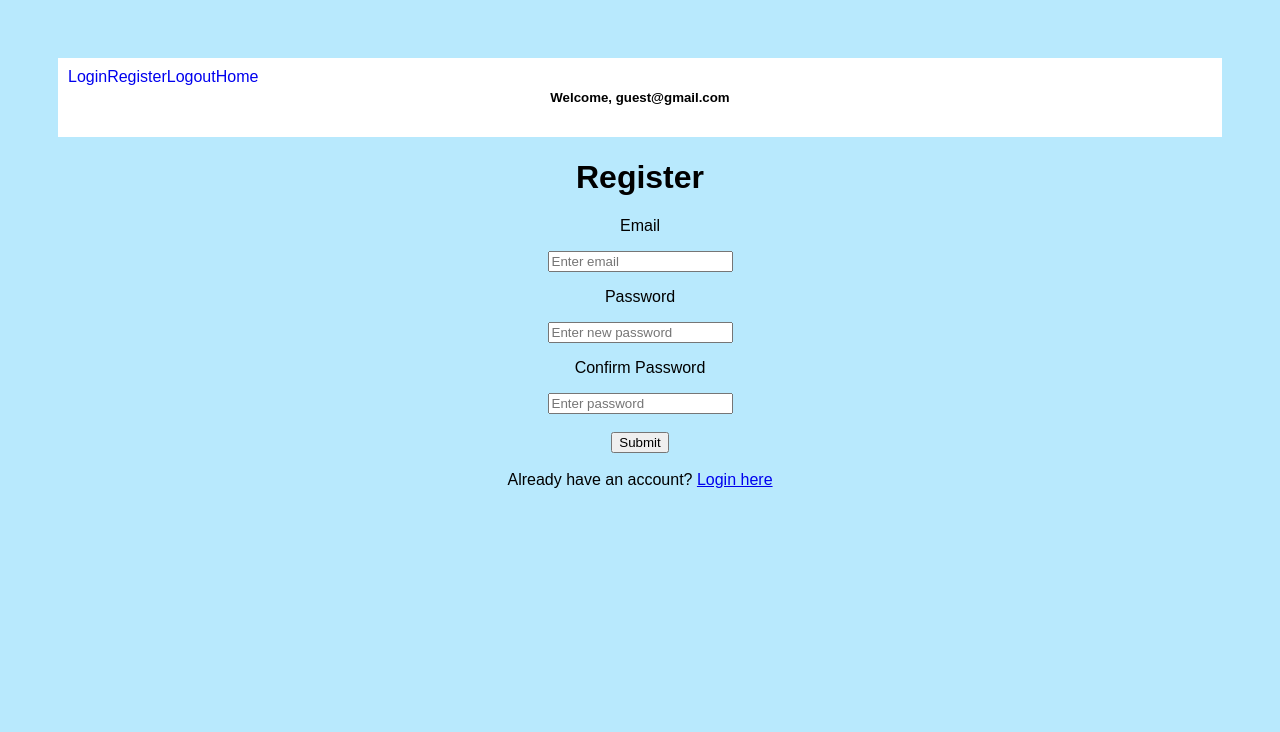
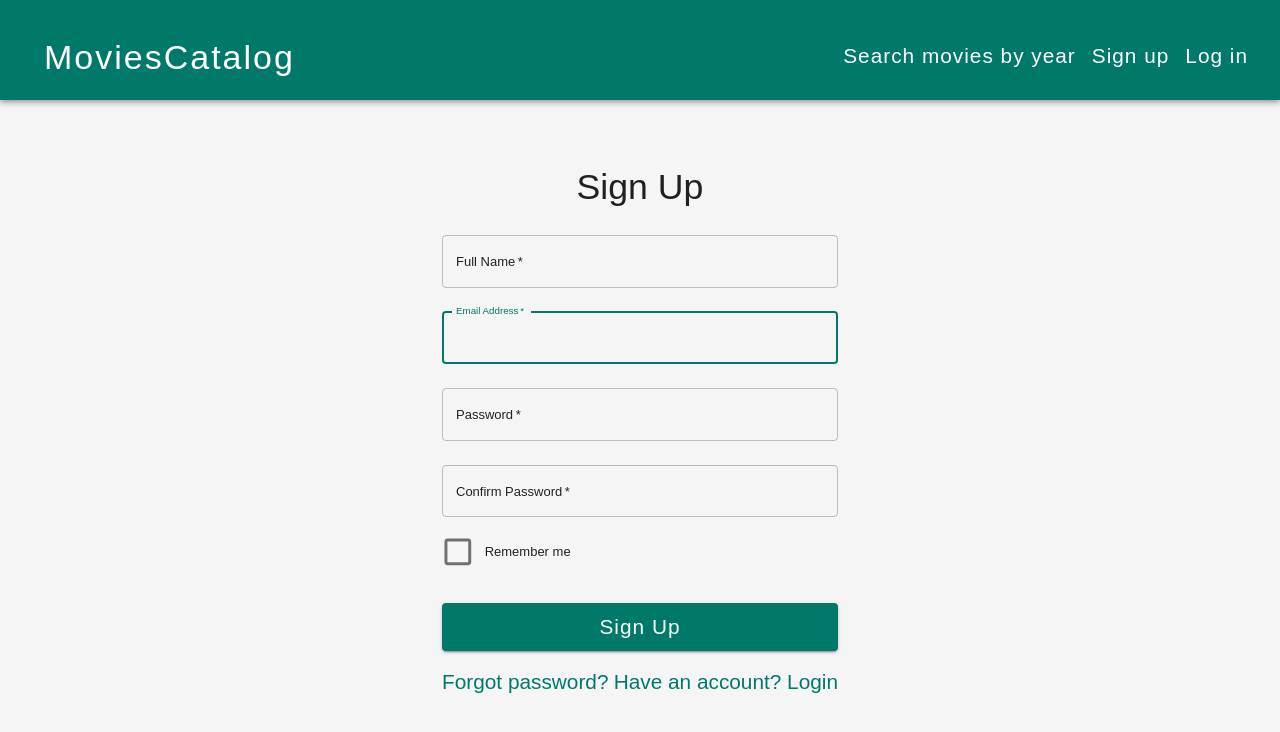
Before and after one commit to claraadora/frontend, a React (Create React App) app: page /register in a window 1280 px wide. Shown: the top 732 px of the page. Built offline with nearby package versions, Linux system fonts and the light colour scheme.

Commit message:
Fix stylings using material-ui

```diff
--- a/package.json
+++ b/package.json
@@ -3,9 +3,11 @@
   "version": "0.1.0",
   "private": true,
   "dependencies": {
+    "@material-ui/core": "^4.9.14",
     "@testing-library/jest-dom": "^4.2.4",
     "@testing-library/react": "^9.3.2",
     "@testing-library/user-event": "^7.1.2",
+    "axios": "^0.19.2",
     "react": "^16.13.1",
     "react-dom": "^16.13.1",
     "react-redux": "^7.2.0",
--- a/public/index.html
+++ b/public/index.html
@@ -26,7 +26,7 @@
     -->
     <title>React App</title>
   </head>
-  <body>
+  <body style="margin: 0;">
     <noscript>You need to enable JavaScript to run this app.</noscript>
     <div id="root"></div>
     <!--
--- a/src/App.css
+++ /dev/null
@@ -1,8 +0,0 @@
-body {
-  background-color: rgba(165, 228, 253, 0.781);
-  color: rgb(0, 0, 0);
-  padding: 40px;
-  font-family: Arial;
-  text-align: center;
-  max-width: width 100%;
-}
--- a/src/App.js
+++ b/src/App.js
@@ -1,12 +1,11 @@
 import React from "react";
-import LandingPage from "./pages/LandingPage";
+import SearchPage from "./pages/SearchPage";
 import LoginPage from "./pages/LoginPage";
 import LogoutPage from "./pages/LogoutPage";
 import RegisterPage from "./pages/RegisterPage";
+import LandingPage from "./pages/LandingPage";
 import Nav from "./components/Nav";
 import { BrowserRouter as Router, Route, Switch } from "react-router-dom";
-import "./App.css";
-
 function App() {
   return (
     <Router>
@@ -16,6 +15,7 @@ function App() {
           <Route exact path="/login" component={LoginPage} />
           <Route exact path="/register" component={RegisterPage} />
           <Route exact path="/logout" component={LogoutPage} />
+          <Route exact path="/search" component={SearchPage} />
           <Route exact path="/" component={LandingPage} />
         </Switch>
       </div>
--- a/src/components/Nav.js
+++ b/src/components/Nav.js
@@ -1,28 +1,102 @@
 import React from "react";
-import "./Nav.css";
-import { Link } from "react-router-dom";
-import { User } from "./User";
+import { fade, makeStyles } from "@material-ui/core/styles";
+import AppBar from "@material-ui/core/AppBar";
+import Toolbar from "@material-ui/core/Toolbar";
+import IconButton from "@material-ui/core/IconButton";
+import Typography from "@material-ui/core/Typography";
+import MenuItem from "@material-ui/core/MenuItem";
+import Menu from "@material-ui/core/Menu";
+import Button from "@material-ui/core/Button";
 
-export const Nav = () => {
+const useStyles = makeStyles((theme) => ({
+  grow: {
+    flexGrow: 1,
+  },
+  search: {
+    position: "relative",
+    borderRadius: theme.shape.borderRadius,
+    backgroundColor: fade(theme.palette.common.white, 0.15),
+    "&:hover": {
+      backgroundColor: fade(theme.palette.common.white, 0.25),
+    },
+    marginRight: theme.spacing(2),
+    marginLeft: 0,
+    width: "100%",
+    [theme.breakpoints.up("sm")]: {
+      marginLeft: theme.spacing(3),
+      width: "auto",
+    },
+  },
+  toolbar: {
+    minHeight: 80,
+    alignItems: "flex-start",
+    paddingTop: theme.spacing(4),
+    paddingBottom: theme.spacing(2),
+  },
+}));
+
+export default function Nav() {
+  const classes = useStyles();
+  const [anchorEl, setAnchorEl] = React.useState(null);
+
+  const isMenuOpen = Boolean(anchorEl);
+
+  const handleProfileMenuOpen = (event) => {
+    setAnchorEl(event.currentTarget);
+  };
+
+  const handleMenuClose = () => {
+    setAnchorEl(null);
+  };
+
+  const menuId = "primary-search-account-menu";
+
+  //Profile dropdown
+  const renderMenu = (
+    <Menu
+      anchorEl={anchorEl}
+      anchorOrigin={{ vertical: "top", horizontal: "right" }}
+      id={menuId}
+      keepMounted
+      transformOrigin={{ vertical: "top", horizontal: "right" }}
+      open={isMenuOpen}
+      onClose={handleMenuClose}
+    >
+      <MenuItem onClick={handleMenuClose}>
+        <Button color="inherit" href="/profile">
+          Manage My Account
+        </Button>
+      </MenuItem>
+      <MenuItem onClick={handleMenuClose}>Settings</MenuItem>
+    </Menu>
+  );
+
   return (
-    <nav>
-      <ul>
-        <Link to="/login">
-          <li>Login</li>
-        </Link>
-        <Link to="/register">
-          <li>Register</li>
-        </Link>
-        <Link to="/logout">
-          <li>Logout</li>
-        </Link>
-        <Link to="/">
-          <li>Home</li>
-        </Link>
-        <User />
-      </ul>
-    </nav>
+    <div className={classes.grow}>
+      <AppBar position="static">
+        <Toolbar className={classes.toolbar}>
+          <IconButton
+            edge="start"
+            className={classes.menuButton}
+            color="inherit"
+            aria-label="open drawer"
+          ></IconButton>
+          <Button color="inherit" href="/">
+            <Typography variant="h1">MoviesCatalog</Typography>
+          </Button>
+          <div className={classes.grow} />
+          <Button color="inherit" href="/search">
+            Search movies by year
+          </Button>
+          <Button color="inherit" href="/register">
+            Sign up
+          </Button>
+          <Button color="inherit" href="/login">
+            Log in
+          </Button>
+        </Toolbar>
+      </AppBar>
+      {renderMenu}
+    </div>
   );
-};
-
-export default Nav;
+}
--- a/src/index.js
+++ b/src/index.js
@@ -3,13 +3,20 @@ import { render } from "react-dom";
 import { Provider } from "react-redux";
 import { createStore } from "redux";
 import { rootReducer } from "./reducers/reducers";
+import { ThemeProvider } from "@material-ui/core/styles";
+import CssBaseline from "@material-ui/core/CssBaseline";
+import { theme } from "./theme";
 import App from "./App";
 
 const store = createStore(rootReducer);
 
 render(
   <Provider store={store}>
-    <App />
+    <ThemeProvider theme={theme}>
+      <CssBaseline>
+        <App />
+      </CssBaseline>
+    </ThemeProvider>
   </Provider>,
   document.getElementById("root")
 );
--- a/src/pages/LandingPage.js
+++ b/src/pages/LandingPage.js
@@ -1,14 +1,65 @@
 import React from "react";
-import MovieTable from "../components/MovieTable.js";
-import MovieSelection from "../components/MovieSelection";
+import Button from "@material-ui/core/Button";
+import Typography from "@material-ui/core/Typography";
+import { makeStyles } from "@material-ui/core/styles";
+import Grid from "@material-ui/core/Grid";
+
+const useStyles = makeStyles((theme) => ({
+  heroContent: {
+    padding: theme.spacing(8, 0, 6),
+  },
+  startButton: {
+    background: `linear-gradient(45deg, ${theme.palette.primary.main} 30%, ${theme.palette.secondary.main} 90%)`,
+    border: 0,
+    borderRadius: 3,
+    boxShadow: "0 3px 5px 2px rgba(10, 107, 11, .3)",
+    color: "white",
+    height: 70,
+    width: 300,
+    padding: "0 30px",
+    justifyContent: "center",
+  },
+}));
 
 function LandingPage() {
+  const classes = useStyles();
+
   return (
-    <div>
-      <h1>Movies by Release Year</h1>
-      <MovieSelection />
-      <MovieTable />
-    </div>
+    <Grid
+      container
+      direction="column"
+      justify="center"
+      alignItems="center"
+      spacing={10}
+    >
+      <Grid item md={12} />
+      <Grid item md={12} />
+      <Grid item md={12}>
+        <Typography
+          component="h1"
+          variant="h2"
+          align="center"
+          color="textPrimary"
+          gutterBottom
+        >
+          Search movies by year
+        </Typography>
+        <Grid item md={12}>
+          <Typography
+            variant="h5"
+            align="center"
+            color="textSecondary"
+            component="p"
+          >
+            Help you find movies by year!
+          </Typography>
+        </Grid>
+      </Grid>
+      <Grid item md={12} />
+      <Button className={classes.startButton} href="/search">
+        Search now!
+      </Button>
+    </Grid>
   );
 }
 
--- a/src/pages/LoginPage.js
+++ b/src/pages/LoginPage.js
@@ -1,69 +1,105 @@
 import React, { useState } from "react";
-import { useDispatch } from "react-redux";
-import { Link, Redirect } from "react-router-dom";
-import { login } from "../actions/userActions";
+import Avatar from "@material-ui/core/Avatar";
+import Button from "@material-ui/core/Button";
+import CssBaseline from "@material-ui/core/CssBaseline";
+import TextField from "@material-ui/core/TextField";
+import FormControlLabel from "@material-ui/core/FormControlLabel";
+import Checkbox from "@material-ui/core/Checkbox";
+import Link from "@material-ui/core/Link";
+import Grid from "@material-ui/core/Grid";
+import Box from "@material-ui/core/Box";
+import Typography from "@material-ui/core/Typography";
+import { makeStyles } from "@material-ui/core/styles";
+import Container from "@material-ui/core/Container";
 
-export const LoginPage = () => {
-  //States
-  const [user, setUser] = useState({
+const useStyles = makeStyles((theme) => ({
+  paper: {
+    marginTop: theme.spacing(8),
+    display: "flex",
+    flexDirection: "column",
+    alignItems: "center",
+  },
+  avatar: {
+    margin: theme.spacing(1),
+    backgroundColor: theme.palette.secondary.main,
+  },
+  form: {
+    width: "100%", // Fix IE 11 issue.
+    marginTop: theme.spacing(1),
+  },
+  submit: {
+    margin: theme.spacing(3, 0, 2),
+  },
+}));
+
+export default function LogInPage() {
+  const classes = useStyles();
+  const [formData, setFormData] = useState({
     email: "",
     password: "",
   });
-  const [redirectLink, setRedirectLink] = useState("");
+  const { email, password } = formData;
+  const onChange = (e) =>
+    setFormData({ ...formData, [e.target.name]: e.target.value });
 
-  //To update store
-  const dispatch = useDispatch();
-  const updateStore = (user) => dispatch(login(user));
-
-  //Update store and redirection link upon submission
-  const handleSubmit = (e) => {
+  const onSubmit = async (e) => {
     e.preventDefault();
-    updateStore(user);
-    setRedirectLink("/");
-    alert(`logged in successfully!`);
+    console.log("SUCCESS");
   };
 
-  const onChange = (e) => {
-    setUser({ ...user, [e.target.name]: e.target.value });
-  };
-
-  //Redirect to home page
-  if (redirectLink !== "") {
-    return <Redirect to={redirectLink} />;
-  }
-
   return (
-    <div>
-      <h1>Log in</h1>
-      <form onSubmit={handleSubmit}>
-        <label htmlFor="email">
-          <p>Email</p>
-        </label>
-        <input
-          type="email"
+    <Container component="main" maxWidth="xs">
+      <div className={classes.paper}>
+        <Typography component="h1" variant="h5">
+          Log In
+        </Typography>
+        <form className={classes.form} onSubmit={onSubmit}>
+          <TextField
+            variant="outlined"
+            margin="normal"
+            required
+            fullWidth
+            id="email"
+            label="Email Address"
             name="email"
             onChange={onChange}
-          value={user.email}
-          placeholder="Enter email"
+            autoComplete="email"
+            autoFocus
           />
-        <label htmlFor="password">
-          <p>Password</p>
-        </label>
-        <input
+          <TextField
+            variant="outlined"
+            margin="normal"
+            required
+            fullWidth
+            name="password"
+            label="Password"
             type="password"
-          name="password"
+            id="password"
             onChange={onChange}
-          value={user.password}
-          placeholder="Enter password"
+            autoComplete="current-password"
           />
-        <br />
-        <br />
-        <input type="submit" value="Submit"></input>
+          <FormControlLabel
+            control={<Checkbox value="remember" color="primary" />}
+            label="Remember me"
+          />
+          <Button
+            type="submit"
+            fullWidth
+            variant="contained"
+            color="primary"
+            className={classes.submit}
+          >
+            Log In
+          </Button>
+          <Grid container>
+            <Grid item>
+              <Link href="#" variant="body2">
+                {"Don't have an account? Sign Up"}
+              </Link>
+            </Grid>
+          </Grid>
         </form>
-      <br></br>
-      Don't have an account? <Link to="/register">Register here</Link>
       </div>
+    </Container>
   );
-};
-
-export default LoginPage;
+}
--- a/src/pages/RegisterPage.js
+++ b/src/pages/RegisterPage.js
@@ -1,111 +1,158 @@
 import React, { useState } from "react";
-import { useDispatch, useSelector } from "react-redux";
-import { Link } from "react-router-dom";
-import { register } from "../actions/userActions";
-import { Redirect } from "react-router-dom";
-import { redirectTo } from "../actions/pageActions";
+import axios from "axios";
+import Avatar from "@material-ui/core/Avatar";
+import Button from "@material-ui/core/Button";
+import CssBaseline from "@material-ui/core/CssBaseline";
+import TextField from "@material-ui/core/TextField";
+import FormControlLabel from "@material-ui/core/FormControlLabel";
+import Checkbox from "@material-ui/core/Checkbox";
+import Link from "@material-ui/core/Link";
+import Grid from "@material-ui/core/Grid";
+import Box from "@material-ui/core/Box";
+import Typography from "@material-ui/core/Typography";
+import { makeStyles } from "@material-ui/core/styles";
+import Container from "@material-ui/core/Container";
 
-export const RegisterPage = () => {
-  //States
-  const [user, setUser] = useState({
+const useStyles = makeStyles((theme) => ({
+  paper: {
+    marginTop: theme.spacing(8),
+    display: "flex",
+    flexDirection: "column",
+    alignItems: "center",
+  },
+  avatar: {
+    margin: theme.spacing(1),
+    backgroundColor: theme.palette.secondary.main,
+  },
+  form: {
+    width: "100%", // Fix IE 11 issue.
+    marginTop: theme.spacing(1),
+  },
+  submit: {
+    margin: theme.spacing(3, 0, 2),
+  },
+}));
+
+export default function RegisterPage() {
+  const classes = useStyles();
+  const [formData, setFormData] = useState({
+    name: "",
     email: "",
-    password: "",
-    confirmedPassword: "",
+    password1: "",
+    password2: "",
   });
-  const [redirectLink, setRedirectLink] = useState("");
+  const { name, email, password1, password2 } = formData;
+  const onChange = (e) =>
+    setFormData({ ...formData, [e.target.name]: e.target.value });
 
-  //Validate the form if the password matches the confirmed password
-  const validate = (values) => {
-    if (values.password === values.confirmedPassword) {
-      return true;
-    }
-    return false;
-  };
-
-  //Update store upon registration and redirection
-  const dispatch = useDispatch();
-  const updateUser = (user) => dispatch(register(user));
-  const updateRedirect = (link) => dispatch(redirectTo(link));
-
-  //Clear error fields (when submitting unmatched passwords)
-  const clearErrors = () => {
-    setUser({
-      email: user.email,
-      password: "",
-      confirmedPassword: "",
-    });
-  };
-
-  /*Iff valid, redirect to login
-    if invalid, clear fields
-  */
-  const handleSubmit = (e) => {
+  const onSubmit = async (e) => {
     e.preventDefault();
-    console.log(redirectTo);
-
-    if (validate(user)) {
-      updateUser(user);
-      updateRedirect("/login");
-      alert(`registered successfully!`);
-      setRedirectLink("/login");
+    if (password1 !== password2) {
+      console.log("Passwords do not match");
     } else {
-      alert("Passwords do not match!");
-      clearErrors();
+      const newUser = {
+        name,
+        email,
+        password1,
+      };
+      try {
+        const config = {
+          headers: {
+            "Content-Type": "application/json",
+          },
+        };
+        const body = JSON.stringify(newUser);
+        const res = await axios.post("api/users", body, config);
+        console.log(res.data); //should receive token
+      } catch (error) {
+        console.log(error.response.data);
+      }
     }
   };
 
-  //Set changes to local states
-  const onChange = (e) => {
-    setUser({ ...user, [e.target.name]: e.target.value });
-  };
-
-  //Redirection
-  if (redirectLink !== "") {
-    return <Redirect to={redirectLink} />;
-  }
-
   return (
-    <div>
-      <h1>Register</h1>
-      <form onSubmit={handleSubmit}>
-        <label htmlFor="email">
-          <p>Email</p>
-        </label>
-        <input
-          type="email"
-          name="email"
-          onChange={onChange}
-          value={user.email}
-          placeholder="Enter email"
-        />
-        <label htmlFor="password">
-          <p>Password</p>
-        </label>
-        <input
-          type="password"
-          name="password"
-          onChange={onChange}
-          value={user.password}
-          placeholder="Enter new password"
-        />
-        <label htmlFor="password">
-          <p>Confirm Password</p>
-        </label>
-        <input
-          type="password"
-          name="confirmedPassword"
-          onChange={onChange}
-          value={user.confirmedPassword}
-          placeholder="Enter password"
-        />
-        <br />
-        <br />
-        <input type="submit" value="Submit"></input>
-      </form>
-      <br></br>
-      Already have an account? <Link to="/login">Login here</Link>
-    </div>
+    <Container component="main" maxWidth="xs">
+      <CssBaseline />
+      <div className={classes.paper}>
+        <Typography component="h1" variant="h5">
+          Sign Up
+        </Typography>
+        <form className={classes.form} onSubmit={onSubmit}>
+          <TextField
+            variant="outlined"
+            margin="normal"
+            required
+            fullWidth
+            id="name"
+            label="Full Name"
+            name="name"
+            autoComplete="name"
+            onChange={onChange}
+            autoFocus
+          />
+          <TextField
+            variant="outlined"
+            margin="normal"
+            required
+            fullWidth
+            id="email"
+            label="Email Address"
+            name="email"
+            autoComplete="email"
+            onChange={onChange}
+            autoFocus
+          />
+          <TextField
+            variant="outlined"
+            margin="normal"
+            required
+            fullWidth
+            name="password1"
+            label="Password"
+            type="password"
+            id="password"
+            autoComplete="current-password"
+            onChange={onChange}
+          />
+          <TextField
+            variant="outlined"
+            margin="normal"
+            required
+            fullWidth
+            name="password2"
+            label="Confirm Password"
+            type="password"
+            id="password"
+            autoComplete="current-password"
+            onChange={onChange}
+          />
+          <FormControlLabel
+            control={<Checkbox value="remember" color="primary" />}
+            label="Remember me"
+          />
+          <Button
+            type="submit"
+            fullWidth
+            variant="contained"
+            color="primary"
+            className={classes.submit}
+          >
+            Sign Up
+          </Button>
+          <Grid container>
+            <Grid item xs>
+              <Link href="#" variant="body2">
+                Forgot password?
+              </Link>
+            </Grid>
+            <Grid item>
+              <Link href="#" variant="body2">
+                {"Have an account? Login"}
+              </Link>
+            </Grid>
+          </Grid>
+        </form>
+      </div>
+    </Container>
   );
-};
-
-export default RegisterPage;
+}
--- /dev/null
+++ b/src/theme.js
@@ -0,0 +1,57 @@
+import { createMuiTheme } from "@material-ui/core/styles";
+import lightGreen from "@material-ui/core/colors/lightGreen";
+import teal from "@material-ui/core/colors/teal";
+import grey from "@material-ui/core/colors/grey";
+
+export const theme = createMuiTheme({
+  palette: {
+    primary: {
+      main: teal[700],
+    },
+    secondary: {
+      main: lightGreen[300],
+    },
+    background: {
+      main: grey[300],
+      default: grey[100],
+    },
+  },
+  typography: {
+    htmlFontSize: 10,
+    fontFamily: '"Metropolis", sans-serif',
+    fontSize: 13,
+    fontWeight: 400,
+    h1: {
+      fontFamily: '"Metropolis", sans-serif',
+      fontWeight: 400,
+      fontSize: "2.125rem",
+      letterSpacing: 2,
+    },
+    h6: {
+      fontFamily: '"Metropolis", sans-serif',
+      fontWeight: 500,
+      fontSize: "0.9375rem",
+    },
+    subtitle1: {
+      fontFamily: '"Metropolis", sans-serif',
+      fontWeight: "normal",
+      fontSize: "0.6875rem",
+    },
+    body1: {
+      fontFamily: '"Metropolis", sans-serif',
+      fontWeight: "normal",
+      fontSize: "0.8125rem",
+      lineHeight: 1.38,
+      letterSpacing: "normal",
+      color: grey[900],
+    },
+    button: {
+      fontFamily: '"Metropolis", sans-serif',
+      fontWeight: 500,
+      fontSize: "1.3rem",
+      letterSpacing: 1,
+      textTransform: "none",
+      color: grey[100],
+    },
+  },
+});
```
Also changed, not shown: src/pages/SearchPage.js (added, +15 -0 lines), 1 other file (tests, documents, lock files or other folders). Lines whose indentation alone changed are shown as unchanged.
